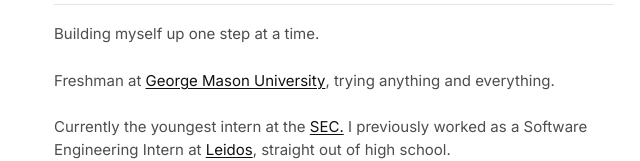
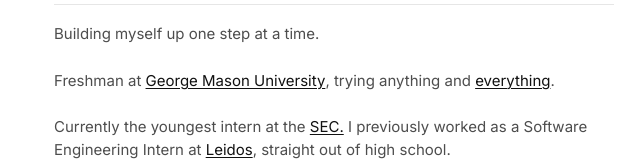
Before and after one commit to harunkkhan/personal-website, a React (Vite) app: page / in a window 1280 px wide. Shown: the part 138-299 px from the top of the page, without its empty margins (306-946 px from the left). Built offline with nearby package versions, Linux system fonts and the light colour scheme.

Commit message:
projects

```diff
--- a/src/pages/HarunKhanOrgPage.tsx
+++ b/src/pages/HarunKhanOrgPage.tsx
@@ -2,7 +2,7 @@
 import SocialIconLink from "../components/SocialIconLink";
 import { EmailIcon, GitHubIcon, LinkedInIcon, SubstackIcon } from "../components/icons";
 
-type PopupKind = "contact" | "gmu" | "sec" | "leidos" | null;
+type PopupKind = "contact" | "gmu" | "sec" | "leidos" | "everything" | null;
 
 export default function HarunKhanOrgPage() {
   const [popupOpen, setPopupOpen] = useState<PopupKind>(null);
@@ -62,7 +62,15 @@
           >
             George Mason University
           </button>
-          , trying anything and everything.
+          , trying anything and{" "}
+          <button
+            type="button"
+            className="link linkButton"
+            onClick={() => togglePopup("everything")}
+          >
+            everything
+          </button>
+          .
         </p>
         <p className="sectionBody harunkhanOrgParagraph">
           Currently the youngest intern at the{" "}
@@ -174,6 +182,19 @@
               <span className="iconLabel">Gunnery Training Systems (GTS) for the US Military</span>
             </span>
           )}
+          {popupOpen === "everything" && (
+            <>
+              <span className="iconLink">
+                <span className="iconLabel">Investment Projects</span>
+              </span>
+              <span className="iconLink">
+                <span className="iconLabel">Software Projects</span>
+              </span>
+              <span className="iconLink">
+                <span className="iconLabel">Research & Publications</span>
+              </span>
+            </>
+          )}
         </div>
       )}
     </section>
```
